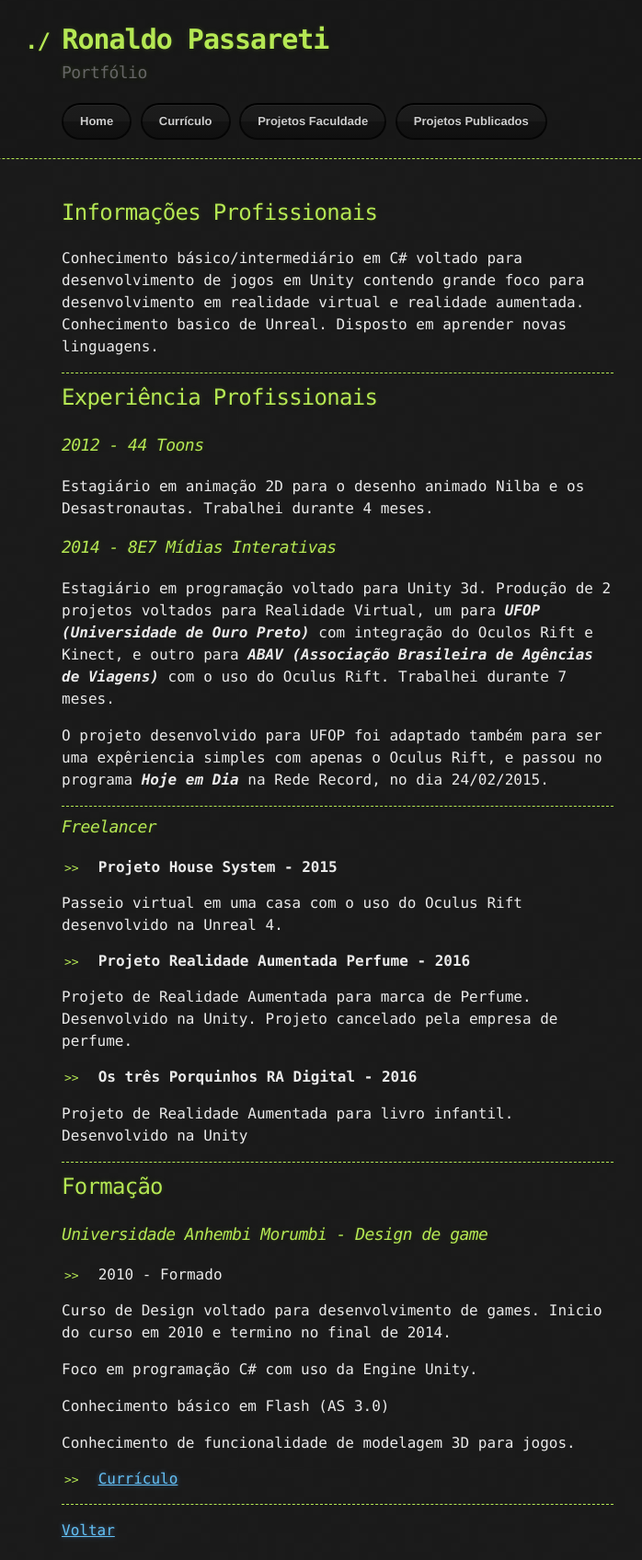
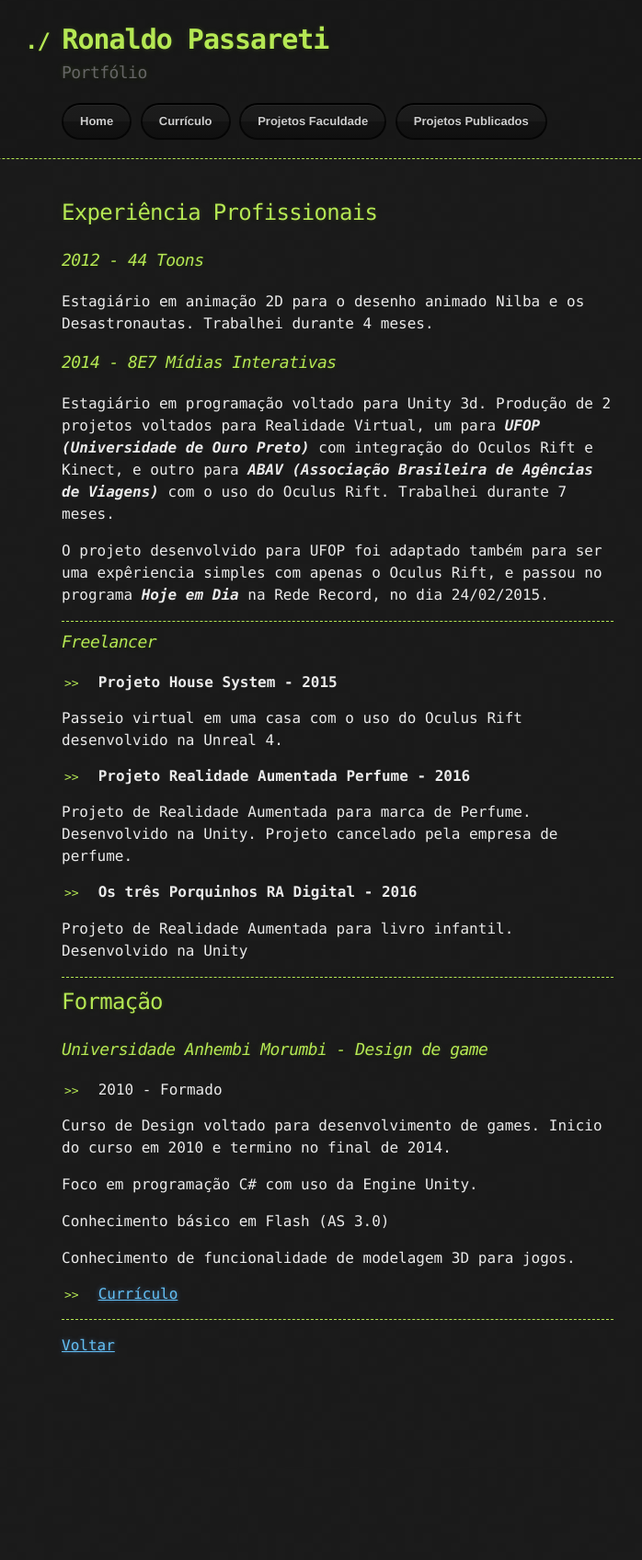
Before and after one commit to rpassareti/rpassareti.github.io, a Jekyll site: the page built from curriculo.md, in a window 1280 px wide. Shown: the whole page at 92% size, without its empty margins (273-971 px from the left). Built offline with Jekyll 4.4.1, drawn with Linux system fonts in a browser that asks for light colours; our own code applies the rules of GitHub Pages for plain Markdown files; after the commit the page ends 1495 px from its top, so only the background shows below that.

Commit message:
Update curriculo.md

```diff
--- a/curriculo.md
+++ b/curriculo.md
@@ -1,9 +1,3 @@
-## [](#header-2)Informações Profissionais
-
-Conhecimento básico/intermediário em C# voltado para desenvolvimento de jogos em Unity contendo grande foco para desenvolvimento em realidade virtual e realidade aumentada. Conhecimento basico de Unreal. Disposto em aprender novas linguagens.
-
-* * *
-
 ## [](#header-2)Experiência Profissionais
 
 ### [](#header-4)_2012 - 44 Toons_
```
